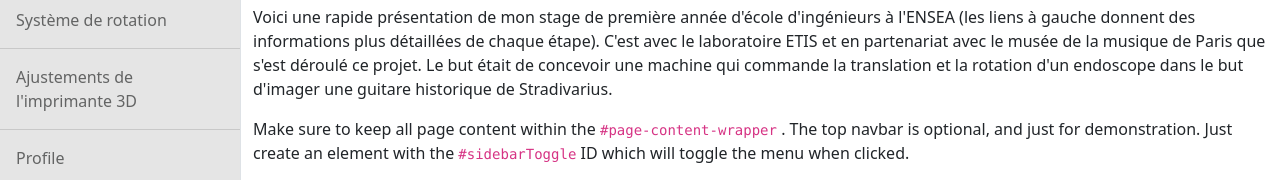
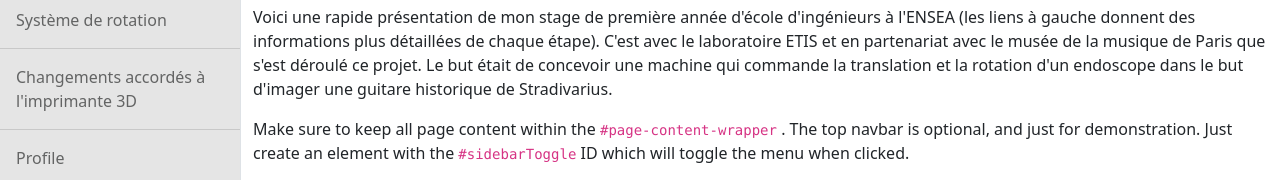
Before and after one commit to MatteoEnsea/Stage-1A-website, a plain HTML site: page index.html in a window 1280 px wide. Shown: the part 180-360 px from the top of the page. Drawn offline with nearby package versions, Linux system fonts and the light colour scheme.

Commit message:
index.html

```diff
--- a/index.html
+++ b/index.html
@@ -20,7 +20,7 @@
                     <a class="list-group-item list-group-item-action list-group-item-light p-3" href="prototype.html">Prototype et début</a>
                     <a class="list-group-item list-group-item-action list-group-item-light p-3" href="python.html">Programme Python</a>
                     <a class="list-group-item list-group-item-action list-group-item-light p-3" href="sysrotation.html">Système de rotation</a>
-                    <a class="list-group-item list-group-item-action list-group-item-light p-3" href="Bricolage_imprimante.html">Ajustements de l'imprimante 3D</a>
+                    <a class="list-group-item list-group-item-action list-group-item-light p-3" href="Bricolage_imprimante.html">Changements accordés à l'imprimante 3D</a>
                     <a class="list-group-item list-group-item-action list-group-item-light p-3" href="#!">Profile</a>
                     <a class="list-group-item list-group-item-action list-group-item-light p-3" href="#!">Status</a>
                 </div>
```
